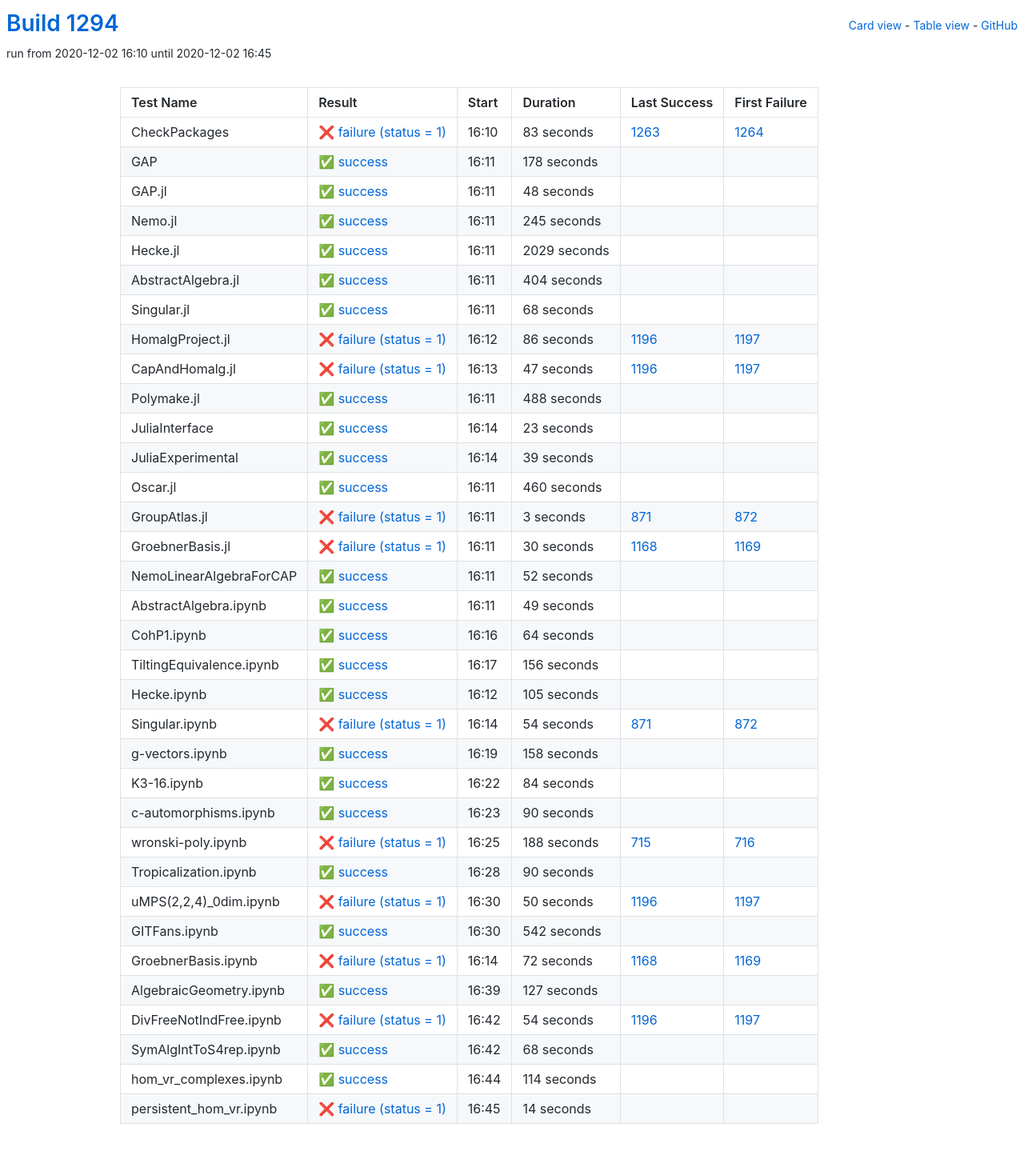
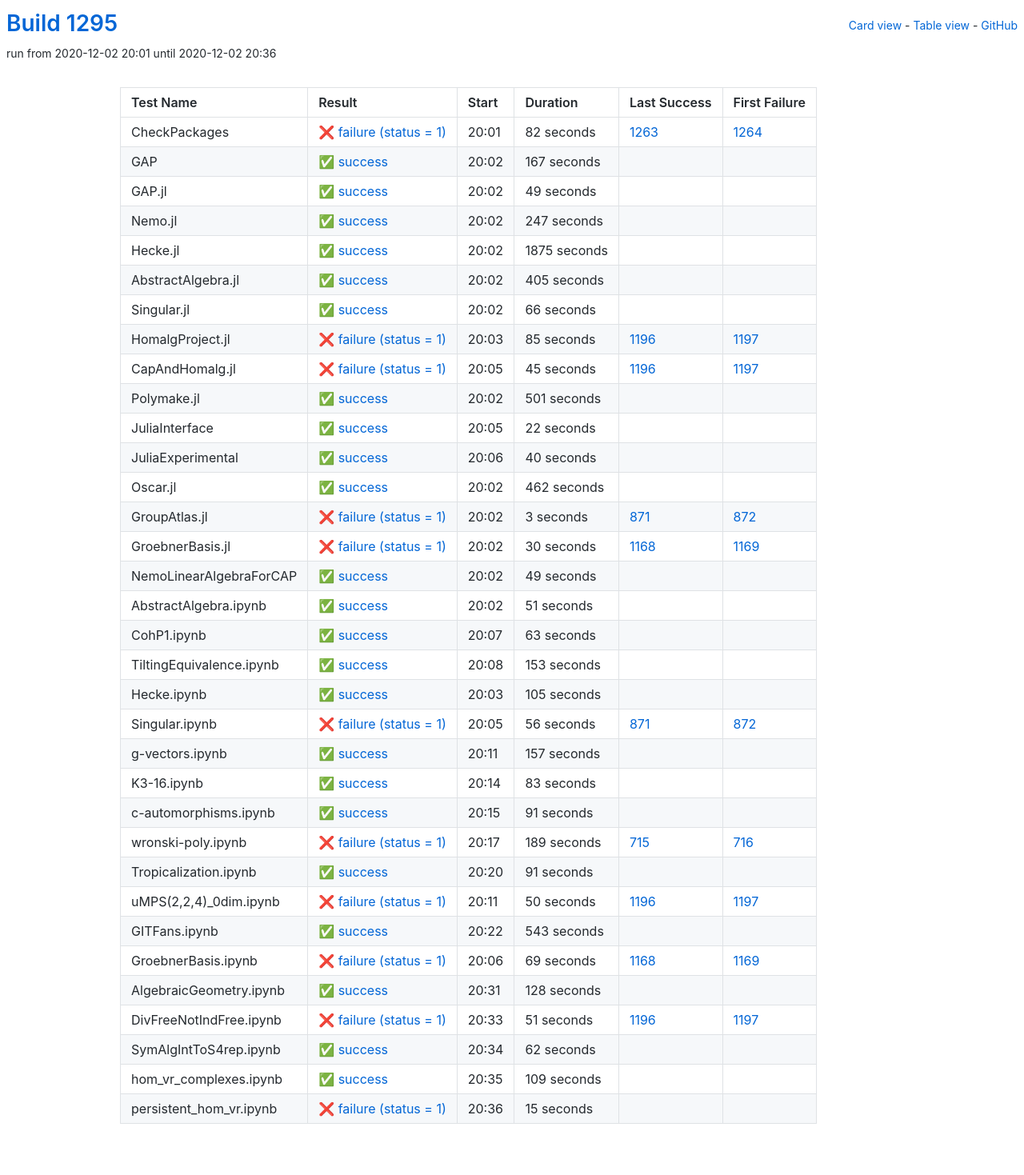
Before and after one commit to oscar-system/oscar-ci-status-stable, a Jekyll site: the page built from table.html, in a window 1280 px wide. Shown: the whole page at 80% size. Built offline with Jekyll 4.4.1, drawn with Linux system fonts in a browser that asks for light colours.

Commit message:
Build #1295

```diff
--- a/_data/ci.yml
+++ b/_data/ci.yml
@@ -1,6 +1,6 @@
 ---
-build: 1294
-build_url: https://oscarci.mathematik.uni-kl.de/job/oscar-stable/1294/
+build: 1295
+build_url: https://oscarci.mathematik.uni-kl.de/job/oscar-stable/1295/
 job: oscar-stable
 organization: oscar-system
 repo: oscar-ci-status-stable
@@ -8,164 +8,164 @@ repourl: https://github.com/oscar-system/oscar-ci-status-stable
 tests:
 - name: CheckPackages
   id: checkpackages
-  log: https://oscarci.mathematik.uni-kl.de/job/oscar-stable/1294/artifact/logs/build-1294/CheckPackages.log
-  start: 2020-12-02 16:10
+  log: https://oscarci.mathematik.uni-kl.de/job/oscar-stable/1295/artifact/logs/build-1295/CheckPackages.log
+  start: 2020-12-02 20:01
   success: false
   exitcode: 1
   status: failure
-  duration: 83
+  duration: 82
   last_success: 1263
   last_success_url: https://oscarci.mathematik.uni-kl.de/job/oscar-stable/1263/
   first_failure: 1264
   first_failure_url: https://oscarci.mathematik.uni-kl.de/job/oscar-stable/1264/
 - name: GAP
   id: gap
-  log: https://oscarci.mathematik.uni-kl.de/job/oscar-stable/1294/artifact/logs/build-1294/GAP.log
-  start: 2020-12-02 16:11
+  log: https://oscarci.mathematik.uni-kl.de/job/oscar-stable/1295/artifact/logs/build-1295/GAP.log
+  start: 2020-12-02 20:02
   success: true
   exitcode: 0
   status: success
-  duration: 178
+  duration: 167
   last_success: false
   last_success_url:
   first_failure: false
   first_failure_url:
 - name: GAP.jl
   id: gap-jl
-  log: https://oscarci.mathematik.uni-kl.de/job/oscar-stable/1294/artifact/logs/build-1294/GAP.jl.log
-  start: 2020-12-02 16:11
+  log: https://oscarci.mathematik.uni-kl.de/job/oscar-stable/1295/artifact/logs/build-1295/GAP.jl.log
+  start: 2020-12-02 20:02
   success: true
   exitcode: 0
   status: success
-  duration: 48
+  duration: 49
   last_success: false
   last_success_url:
   first_failure: false
   first_failure_url:
 - name: Nemo.jl
   id: nemo-jl
-  log: https://oscarci.mathematik.uni-kl.de/job/oscar-stable/1294/artifact/logs/build-1294/Nemo.jl.log
-  start: 2020-12-02 16:11
+  log: https://oscarci.mathematik.uni-kl.de/job/oscar-stable/1295/artifact/logs/build-1295/Nemo.jl.log
+  start: 2020-12-02 20:02
   success: true
   exitcode: 0
   status: success
-  duration: 245
+  duration: 247
   last_success: false
   last_success_url:
   first_failure: false
   first_failure_url:
 - name: Hecke.jl
   id: hecke-jl
-  log: https://oscarci.mathematik.uni-kl.de/job/oscar-stable/1294/artifact/logs/build-1294/Hecke.jl.log
-  start: 2020-12-02 16:11
+  log: https://oscarci.mathematik.uni-kl.de/job/oscar-stable/1295/artifact/logs/build-1295/Hecke.jl.log
+  start: 2020-12-02 20:02
   success: true
   exitcode: 0
   status: success
-  duration: 2029
+  duration: 1875
   last_success: false
   last_success_url:
   first_failure: false
   first_failure_url:
 - name: AbstractAlgebra.jl
   id: abstractalgebra-jl
-  log: https://oscarci.mathematik.uni-kl.de/job/oscar-stable/1294/artifact/logs/build-1294/AbstractAlgebra.jl.log
-  start: 2020-12-02 16:11
+  log: https://oscarci.mathematik.uni-kl.de/job/oscar-stable/1295/artifact/logs/build-1295/AbstractAlgebra.jl.log
+  start: 2020-12-02 20:02
   success: true
   exitcode: 0
   status: success
-  duration: 404
+  duration: 405
   last_success: false
   last_success_url:
   first_failure: false
   first_failure_url:
 - name: Singular.jl
   id: singular-jl
-  log: https://oscarci.mathematik.uni-kl.de/job/oscar-stable/1294/artifact/logs/build-1294/Singular.jl.log
-  start: 2020-12-02 16:11
+  log: https://oscarci.mathematik.uni-kl.de/job/oscar-stable/1295/artifact/logs/build-1295/Singular.jl.log
+  start: 2020-12-02 20:02
   success: true
   exitcode: 0
   status: success
-  duration: 68
+  duration: 66
   last_success: false
   last_success_url:
   first_failure: false
   first_failure_url:
 - name: HomalgProject.jl
   id: homalgproject-jl
-  log: https://oscarci.mathematik.uni-kl.de/job/oscar-stable/1294/artifact/logs/build-1294/HomalgProject.jl.log
-  start: 2020-12-02 16:12
+  log: https://oscarci.mathematik.uni-kl.de/job/oscar-stable/1295/artifact/logs/build-1295/HomalgProject.jl.log
+  start: 2020-12-02 20:03
   success: false
   exitcode: 1
   status: failure
-  duration: 86
+  duration: 85
   last_success: 1196
   last_success_url: https://oscarci.mathematik.uni-kl.de/job/oscar-stable/1196/
   first_failure: 1197
   first_failure_url: https://oscarci.mathematik.uni-kl.de/job/oscar-stable/1197/
 - name: CapAndHomalg.jl
   id: capandhomalg-jl
-  log: https://oscarci.mathematik.uni-kl.de/job/oscar-stable/1294/artifact/logs/build-1294/CapAndHomalg.jl.log
-  start: 2020-12-02 16:13
+  log: https://oscarci.mathematik.uni-kl.de/job/oscar-stable/1295/artifact/logs/build-1295/CapAndHomalg.jl.log
+  start: 2020-12-02 20:05
   success: false
   exitcode: 1
   status: failure
-  duration: 47
+  duration: 45
   last_success: 1196
   last_success_url: https://oscarci.mathematik.uni-kl.de/job/oscar-stable/1196/
   first_failure: 1197
   first_failure_url: https://oscarci.mathematik.uni-kl.de/job/oscar-stable/1197/
 - name: Polymake.jl
   id: polymake-jl
-  log: https://oscarci.mathematik.uni-kl.de/job/oscar-stable/1294/artifact/logs/build-1294/Polymake.jl.log
-  start: 2020-12-02 16:11
+  log: https://oscarci.mathematik.uni-kl.de/job/oscar-stable/1295/artifact/logs/build-1295/Polymake.jl.log
+  start: 2020-12-02 20:02
   success: true
   exitcode: 0
   status: success
-  duration: 488
+  duration: 501
   last_success: false
   last_success_url:
   first_failure: false
   first_failure_url:
 - name: JuliaInterface
   id: juliainterface
-  log: https://oscarci.mathematik.uni-kl.de/job/oscar-stable/1294/artifact/logs/build-1294/JuliaInterface.log
-  start: 2020-12-02 16:14
+  log: https://oscarci.mathematik.uni-kl.de/job/oscar-stable/1295/artifact/logs/build-1295/JuliaInterface.log
+  start: 2020-12-02 20:05
   success: true
   exitcode: 0
   status: success
-  duration: 23
+  duration: 22
   last_success: false
   last_success_url:
   first_failure: false
   first_failure_url:
 - name: JuliaExperimental
   id: juliaexperimental
-  log: https://oscarci.mathematik.uni-kl.de/job/oscar-stable/1294/artifact/logs/build-1294/JuliaExperimental.log
-  start: 2020-12-02 16:14
+  log: https://oscarci.mathematik.uni-kl.de/job/oscar-stable/1295/artifact/logs/build-1295/JuliaExperimental.log
+  start: 2020-12-02 20:06
   success: true
   exitcode: 0
   status: success
-  duration: 39
+  duration: 40
   last_success: false
   last_success_url:
   first_failure: false
   first_failure_url:
 - name: Oscar.jl
   id: oscar-jl
-  log: https://oscarci.mathematik.uni-kl.de/job/oscar-stable/1294/artifact/logs/build-1294/Oscar.jl.log
-  start: 2020-12-02 16:11
+  log: https://oscarci.mathematik.uni-kl.de/job/oscar-stable/1295/artifact/logs/build-1295/Oscar.jl.log
+  start: 2020-12-02 20:02
   success: true
   exitcode: 0
   status: success
-  duration: 460
+  duration: 462
   last_success: false
   last_success_url:
   first_failure: false
   first_failure_url:
 - name: GroupAtlas.jl
   id: groupatlas-jl
-  log: https://oscarci.mathematik.uni-kl.de/job/oscar-stable/1294/artifact/logs/build-1294/GroupAtlas.jl.log
-  start: 2020-12-02 16:11
+  log: https://oscarci.mathematik.uni-kl.de/job/oscar-stable/1295/artifact/logs/build-1295/GroupAtlas.jl.log
+  start: 2020-12-02 20:02
   success: false
   exitcode: 1
   status: failure
@@ -176,8 +176,8 @@ tests:
   first_failure_url: https://oscarci.mathematik.uni-kl.de/job/oscar-stable/872/
 - name: GroebnerBasis.jl
   id: groebnerbasis-jl
-  log: https://oscarci.mathematik.uni-kl.de/job/oscar-stable/1294/artifact/logs/build-1294/GroebnerBasis.jl.log
-  start: 2020-12-02 16:11
+  log: https://oscarci.mathematik.uni-kl.de/job/oscar-stable/1295/artifact/logs/build-1295/GroebnerBasis.jl.log
+  start: 2020-12-02 20:02
   success: false
   exitcode: 1
   status: failure
@@ -188,20 +188,8 @@ tests:
   first_failure_url: https://oscarci.mathematik.uni-kl.de/job/oscar-stable/1169/
 - name: NemoLinearAlgebraForCAP
   id: nemolinearalgebraforcap
-  log: https://oscarci.mathematik.uni-kl.de/job/oscar-stable/1294/artifact/logs/build-1294/NemoLinearAlgebraForCAP.log
-  start: 2020-12-02 16:11
-  success: true
-  exitcode: 0
-  status: success
-  duration: 52
-  last_success: false
-  last_success_url:
-  first_failure: false
-  first_failure_url:
-- name: AbstractAlgebra.ipynb
-  id: abstractalgebra-ipynb
-  log: https://oscarci.mathematik.uni-kl.de/job/oscar-stable/1294/artifact/logs/build-1294/AbstractAlgebra.ipynb.log
-  start: 2020-12-02 16:11
+  log: https://oscarci.mathematik.uni-kl.de/job/oscar-stable/1295/artifact/logs/build-1295/NemoLinearAlgebraForCAP.log
+  start: 2020-12-02 20:02
   success: true
   exitcode: 0
   status: success
@@ -210,34 +198,46 @@ tests:
   last_success_url:
   first_failure: false
   first_failure_url:
-- name: CohP1.ipynb
-  id: cohp1-ipynb
-  log: https://oscarci.mathematik.uni-kl.de/job/oscar-stable/1294/artifact/logs/build-1294/CohP1.ipynb.log
-  start: 2020-12-02 16:16
+- name: AbstractAlgebra.ipynb
+  id: abstractalgebra-ipynb
+  log: https://oscarci.mathematik.uni-kl.de/job/oscar-stable/1295/artifact/logs/build-1295/AbstractAlgebra.ipynb.log
+  start: 2020-12-02 20:02
   success: true
   exitcode: 0
   status: success
-  duration: 64
+  duration: 51
+  last_success: false
+  last_success_url:
+  first_failure: false
+  first_failure_url:
+- name: CohP1.ipynb
+  id: cohp1-ipynb
+  log: https://oscarci.mathematik.uni-kl.de/job/oscar-stable/1295/artifact/logs/build-1295/CohP1.ipynb.log
+  start: 2020-12-02 20:07
+  success: true
+  exitcode: 0
+  status: success
+  duration: 63
   last_success: false
   last_success_url:
   first_failure: false
   first_failure_url:
 - name: TiltingEquivalence.ipynb
   id: tiltingequivalence-ipynb
-  log: https://oscarci.mathematik.uni-kl.de/job/oscar-stable/1294/artifact/logs/build-1294/TiltingEquivalence.ipynb.log
-  start: 2020-12-02 16:17
+  log: https://oscarci.mathematik.uni-kl.de/job/oscar-stable/1295/artifact/logs/build-1295/TiltingEquivalence.ipynb.log
+  start: 2020-12-02 20:08
   success: true
   exitcode: 0
   status: success
-  duration: 156
+  duration: 153
   last_success: false
   last_success_url:
   first_failure: false
   first_failure_url:
 - name: Hecke.ipynb
   id: hecke-ipynb
-  log: https://oscarci.mathematik.uni-kl.de/job/oscar-stable/1294/artifact/logs/build-1294/Hecke.ipynb.log
-  start: 2020-12-02 16:12
+  log: https://oscarci.mathematik.uni-kl.de/job/oscar-stable/1295/artifact/logs/build-1295/Hecke.ipynb.log
+  start: 2020-12-02 20:03
   success: true
   exitcode: 0
   status: success
@@ -248,80 +248,80 @@ tests:
   first_failure_url:
 - name: Singular.ipynb
   id: singular-ipynb
-  log: https://oscarci.mathematik.uni-kl.de/job/oscar-stable/1294/artifact/logs/build-1294/Singular.ipynb.log
-  start: 2020-12-02 16:14
+  log: https://oscarci.mathematik.uni-kl.de/job/oscar-stable/1295/artifact/logs/build-1295/Singular.ipynb.log
+  start: 2020-12-02 20:05
   success: false
   exitcode: 1
   status: failure
-  duration: 54
+  duration: 56
   last_success: 871
   last_success_url: https://oscarci.mathematik.uni-kl.de/job/oscar-stable/871/
   first_failure: 872
   first_failure_url: https://oscarci.mathematik.uni-kl.de/job/oscar-stable/872/
 - name: g-vectors.ipynb
   id: g-vectors-ipynb
-  log: https://oscarci.mathematik.uni-kl.de/job/oscar-stable/1294/artifact/logs/build-1294/g-vectors.ipynb.log
-  start: 2020-12-02 16:19
+  log: https://oscarci.mathematik.uni-kl.de/job/oscar-stable/1295/artifact/logs/build-1295/g-vectors.ipynb.log
+  start: 2020-12-02 20:11
   success: true
   exitcode: 0
   status: success
-  duration: 158
+  duration: 157
   last_success: false
   last_success_url:
   first_failure: false
   first_failure_url:
 - name: K3-16.ipynb
   id: k3-16-ipynb
-  log: https://oscarci.mathematik.uni-kl.de/job/oscar-stable/1294/artifact/logs/build-1294/K3-16.ipynb.log
-  start: 2020-12-02 16:22
+  log: https://oscarci.mathematik.uni-kl.de/job/oscar-stable/1295/artifact/logs/build-1295/K3-16.ipynb.log
+  start: 2020-12-02 20:14
   success: true
   exitcode: 0
   status: success
-  duration: 84
+  duration: 83
   last_success: false
   last_success_url:
   first_failure: false
   first_failure_url:
 - name: c-automorphisms.ipynb
   id: c-automorphisms-ipynb
-  log: https://oscarci.mathematik.uni-kl.de/job/oscar-stable/1294/artifact/logs/build-1294/c-automorphisms.ipynb.log
-  start: 2020-12-02 16:23
+  log: https://oscarci.mathematik.uni-kl.de/job/oscar-stable/1295/artifact/logs/build-1295/c-automorphisms.ipynb.log
+  start: 2020-12-02 20:15
   success: true
   exitcode: 0
   status: success
-  duration: 90
+  duration: 91
   last_success: false
   last_success_url:
   first_failure: false
   first_failure_url:
 - name: wronski-poly.ipynb
   id: wronski-poly-ipynb
-  log: https://oscarci.mathematik.uni-kl.de/job/oscar-stable/1294/artifact/logs/build-1294/wronski-poly.ipynb.log
-  start: 2020-12-02 16:25
+  log: https://oscarci.mathematik.uni-kl.de/job/oscar-stable/1295/artifact/logs/build-1295/wronski-poly.ipynb.log
+  start: 2020-12-02 20:17
   success: false
   exitcode: 1
   status: failure
-  duration: 188
+  duration: 189
   last_success: 715
   last_success_url: https://oscarci.mathematik.uni-kl.de/job/oscar-stable/715/
   first_failure: 716
   first_failure_url: https://oscarci.mathematik.uni-kl.de/job/oscar-stable/716/
 - name: Tropicalization.ipynb
   id: tropicalization-ipynb
-  log: https://oscarci.mathematik.uni-kl.de/job/oscar-stable/1294/artifact/logs/build-1294/Tropicalization.ipynb.log
-  start: 2020-12-02 16:28
+  log: https://oscarci.mathematik.uni-kl.de/job/oscar-stable/1295/artifact/logs/build-1295/Tropicalization.ipynb.log
+  start: 2020-12-02 20:20
   success: true
   exitcode: 0
   status: success
-  duration: 90
+  duration: 91
   last_success: false
   last_success_url:
   first_failure: false
   first_failure_url:
 - name: uMPS(2,2,4)_0dim.ipynb
   id: umps-2-2-4-0dim-ipynb
-  log: https://oscarci.mathematik.uni-kl.de/job/oscar-stable/1294/artifact/logs/build-1294/uMPS-2-2-4-_0dim.ipynb.log
-  start: 2020-12-02 16:30
+  log: https://oscarci.mathematik.uni-kl.de/job/oscar-stable/1295/artifact/logs/build-1295/uMPS-2-2-4-_0dim.ipynb.log
+  start: 2020-12-02 20:11
   success: false
   exitcode: 1
   status: failure
@@ -332,84 +332,84 @@ tests:
   first_failure_url: https://oscarci.mathematik.uni-kl.de/job/oscar-stable/1197/
 - name: GITFans.ipynb
   id: gitfans-ipynb
-  log: https://oscarci.mathematik.uni-kl.de/job/oscar-stable/1294/artifact/logs/build-1294/GITFans.ipynb.log
-  start: 2020-12-02 16:30
+  log: https://oscarci.mathematik.uni-kl.de/job/oscar-stable/1295/artifact/logs/build-1295/GITFans.ipynb.log
+  start: 2020-12-02 20:22
   success: true
   exitcode: 0
   status: success
-  duration: 542
+  duration: 543
   last_success: false
   last_success_url:
   first_failure: false
   first_failure_url:
 - name: GroebnerBasis.ipynb
   id: groebnerbasis-ipynb
-  log: https://oscarci.mathematik.uni-kl.de/job/oscar-stable/1294/artifact/logs/build-1294/GroebnerBasis.ipynb.log
-  start: 2020-12-02 16:14
+  log: https://oscarci.mathematik.uni-kl.de/job/oscar-stable/1295/artifact/logs/build-1295/GroebnerBasis.ipynb.log
+  start: 2020-12-02 20:06
   success: false
   exitcode: 1
   status: failure
-  duration: 72
+  duration: 69
   last_success: 1168
   last_success_url: https://oscarci.mathematik.uni-kl.de/job/oscar-stable/1168/
   first_failure: 1169
   first_failure_url: https://oscarci.mathematik.uni-kl.de/job/oscar-stable/1169/
 - name: AlgebraicGeometry.ipynb
   id: algebraicgeometry-ipynb
-  log: https://oscarci.mathematik.uni-kl.de/job/oscar-stable/1294/artifact/logs/build-1294/AlgebraicGeometry.ipynb.log
-  start: 2020-12-02 16:39
+  log: https://oscarci.mathematik.uni-kl.de/job/oscar-stable/1295/artifact/logs/build-1295/AlgebraicGeometry.ipynb.log
+  start: 2020-12-02 20:31
   success: true
   exitcode: 0
   status: success
-  duration: 127
+  duration: 128
   last_success: false
   last_success_url:
   first_failure: false
   first_failure_url:
 - name: DivFreeNotIndFree.ipynb
   id: divfreenotindfree-ipynb
-  log: https://oscarci.mathematik.uni-kl.de/job/oscar-stable/1294/artifact/logs/build-1294/DivFreeNotIndFree.ipynb.log
-  start: 2020-12-02 16:42
+  log: https://oscarci.mathematik.uni-kl.de/job/oscar-stable/1295/artifact/logs/build-1295/DivFreeNotIndFree.ipynb.log
+  start: 2020-12-02 20:33
   success: false
   exitcode: 1
   status: failure
-  duration: 54
+  duration: 51
   last_success: 1196
   last_success_url: https://oscarci.mathematik.uni-kl.de/job/oscar-stable/1196/
   first_failure: 1197
   first_failure_url: https://oscarci.mathematik.uni-kl.de/job/oscar-stable/1197/
 - name: SymAlgIntToS4rep.ipynb
   id: symalginttos4rep-ipynb
-  log: https://oscarci.mathematik.uni-kl.de/job/oscar-stable/1294/artifact/logs/build-1294/SymAlgIntToS4rep.ipynb.log
-  start: 2020-12-02 16:42
+  log: https://oscarci.mathematik.uni-kl.de/job/oscar-stable/1295/artifact/logs/build-1295/SymAlgIntToS4rep.ipynb.log
+  start: 2020-12-02 20:34
   success: true
   exitcode: 0
   status: success
-  duration: 68
+  duration: 62
   last_success: false
   last_success_url:
   first_failure: false
   first_failure_url:
 - name: hom_vr_complexes.ipynb
   id: hom-vr-complexes-ipynb
-  log: https://oscarci.mathematik.uni-kl.de/job/oscar-stable/1294/artifact/logs/build-1294/hom_vr_complexes.ipynb.log
-  start: 2020-12-02 16:44
+  log: https://oscarci.mathematik.uni-kl.de/job/oscar-stable/1295/artifact/logs/build-1295/hom_vr_complexes.ipynb.log
+  start: 2020-12-02 20:35
   success: true
   exitcode: 0
   status: success
-  duration: 114
+  duration: 109
   last_success: false
   last_success_url:
   first_failure: false
   first_failure_url:
 - name: persistent_hom_vr.ipynb
   id: persistent-hom-vr-ipynb
-  log: https://oscarci.mathematik.uni-kl.de/job/oscar-stable/1294/artifact/logs/build-1294/persistent_hom_vr.ipynb.log
-  start: 2020-12-02 16:45
+  log: https://oscarci.mathematik.uni-kl.de/job/oscar-stable/1295/artifact/logs/build-1295/persistent_hom_vr.ipynb.log
+  start: 2020-12-02 20:36
   success: false
   exitcode: 1
   status: failure
-  duration: 14
+  duration: 15
   last_success: false
   last_success_url:
   first_failure: false
```
Also changed, not shown: README.md.
